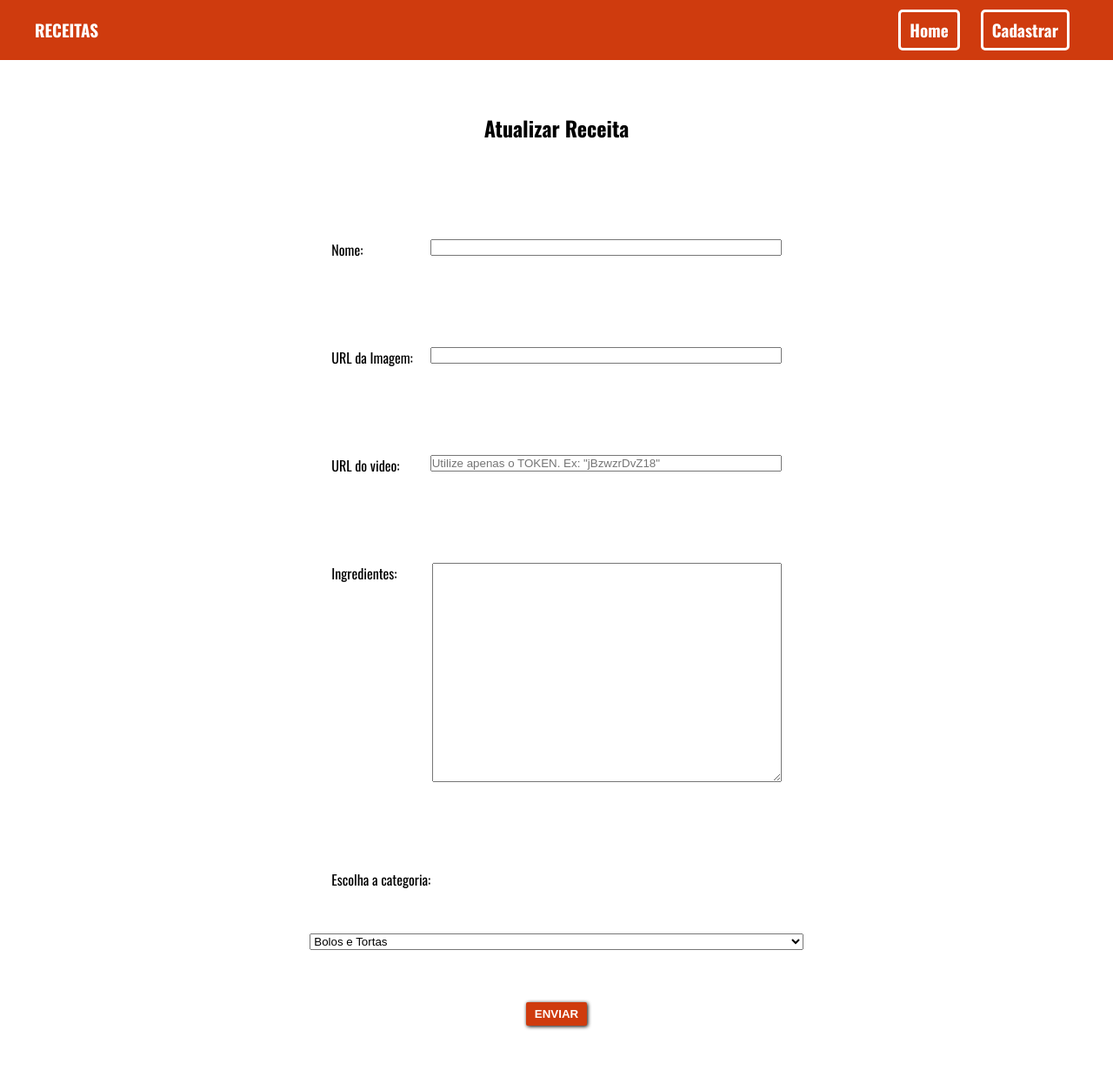
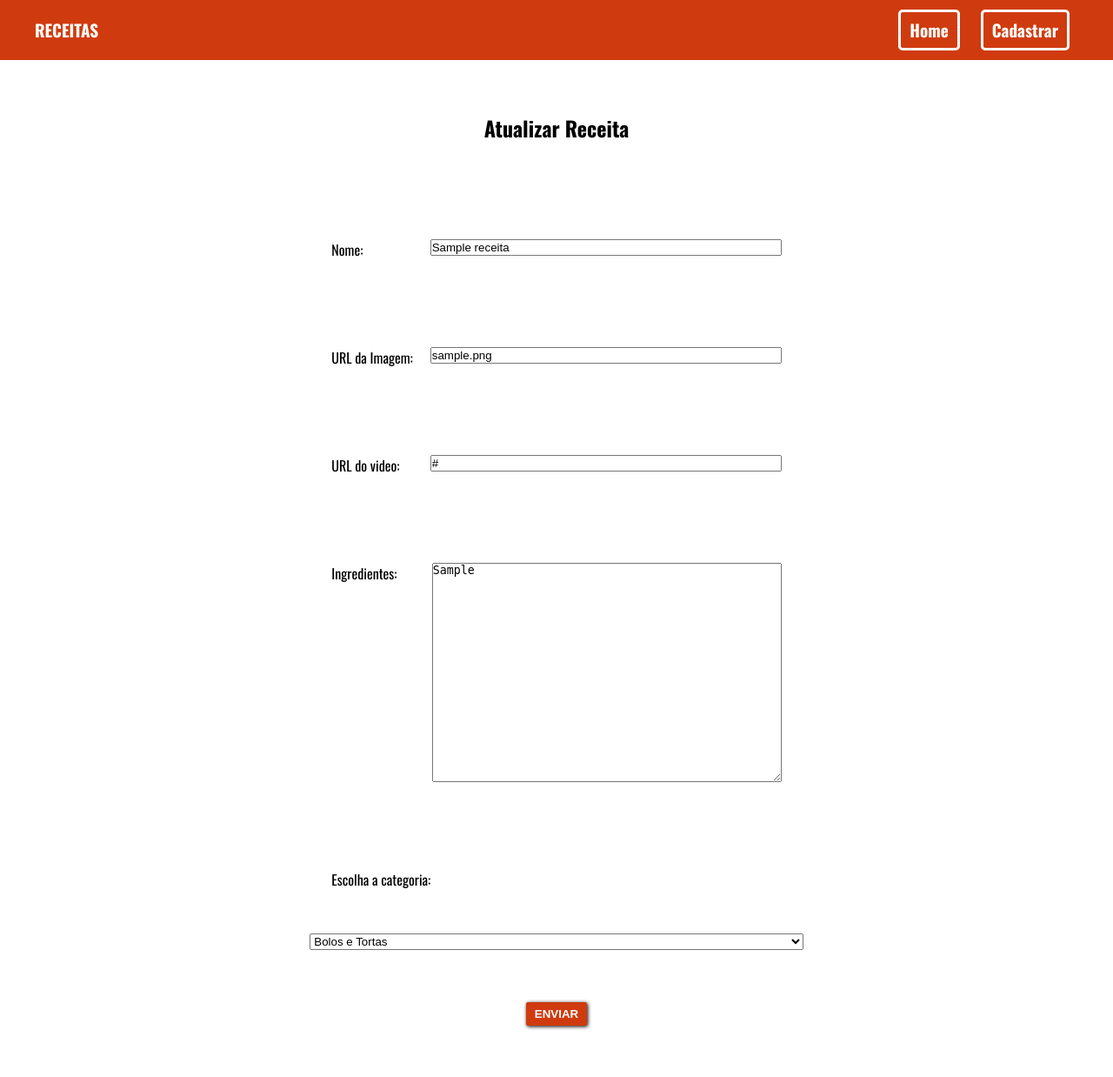
Before and after one commit to marcosATr/Blue-modulo-2-projeto-final, a Flask app: page /update/1 in a window 1280 px wide. Shown: the top 1238 px of the page at 87% size. Run offline with Flask 2, Linux system fonts and the light colour scheme; tables that the repository leaves empty hold one stand-in row (values such as "Sample post").

Commit message:
[ADD] Default value funcionality.

```diff
--- a/templates/update.html
+++ b/templates/update.html
@@ -21,20 +21,20 @@
                 <form class="form spaced flex column wrap" method="POST">
                     <div class='spaced'>
                         <label for="nome">Nome:</label>
-                        <input class='inputEstilizado' type="text" id="nome" name="nome" required>
+                        <input class='inputEstilizado' type="text" id="nome" name="nome" value='{{receita.nome}}' required>
                     </div>
                     <div class='spaced'>
                         <label for="imagem_url">URL da Imagem:</label>
-                        <input class='inputEstilizado' type="text" id="imagem_url" name="imagem_url" required>
+                        <input class='inputEstilizado' type="text" id="imagem_url" name="imagem_url" value='{{receita.imagem_url}}' required>
                     </div>
                     <div class='spaced'>
                         <label for="video_url">URL do video:</label>
-                        <input class='inputEstilizado' placeholder='Utilize apenas o TOKEN. Ex: "jBzwzrDvZ18"' type="text" id="video_url" name="video_url" required>
+                        <input class='inputEstilizado' placeholder='Utilize apenas o TOKEN. Ex: "jBzwzrDvZ18"' type="text" id="video_url" name="video_url" value='{{receita.video_url}}' required>
                     </div>
                     <div class='spaced'>
                         <label for="ingredientes">Ingredientes:</label>
                         <textarea class='inputEstilizado' id="ingredientes" name="ingredientes"
-                            placeholder="Digite os ingredientes separados por vírgula."> </textarea>
+                            placeholder="Digite os ingredientes separados por vírgula.">{{receita.ingredientes}}</textarea>
                     </div>
                     <label for="tipo" class='spaced'>Escolha a categoria:</label>
                     <select id="tipo" name="tipo">
```
